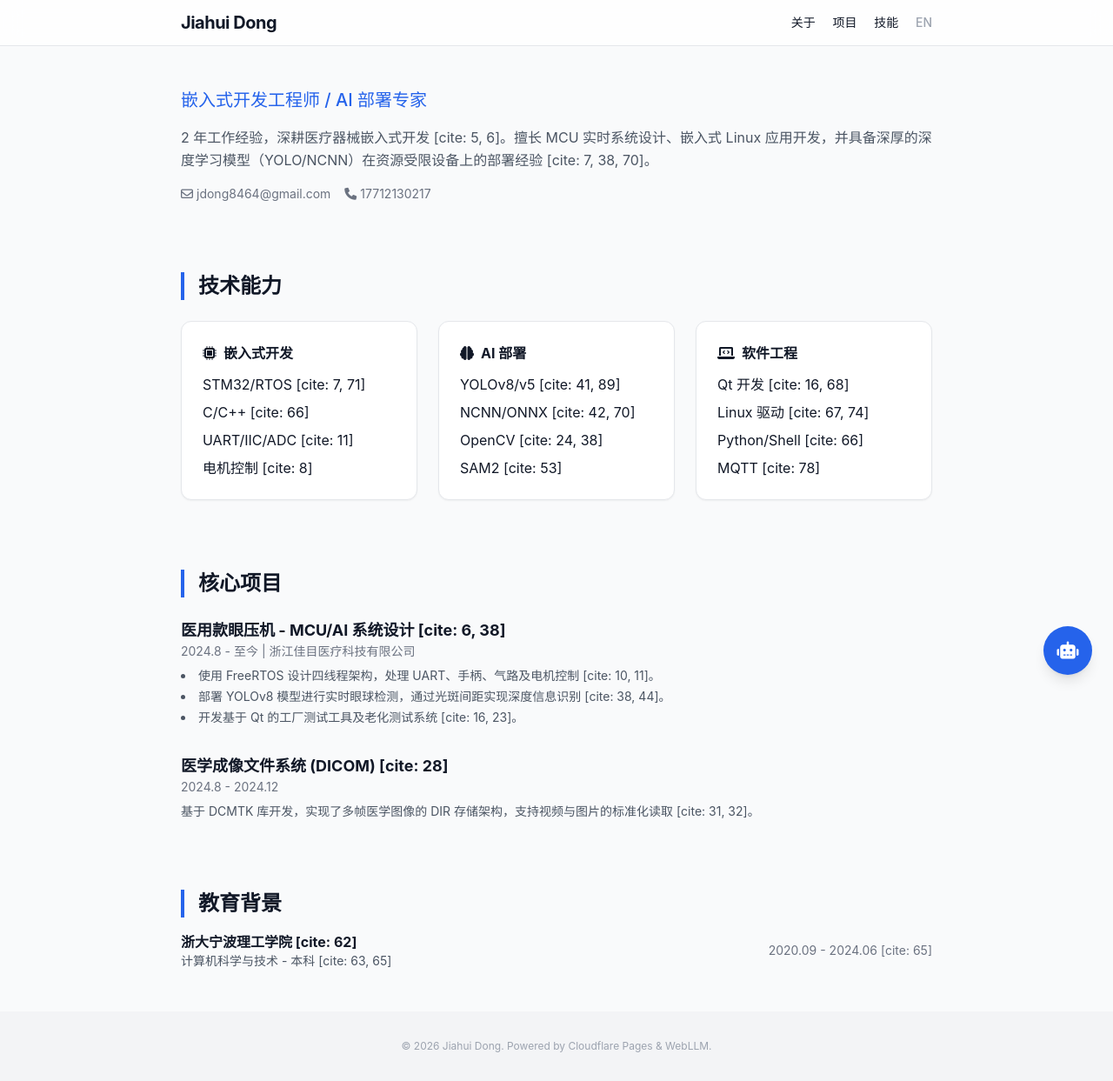
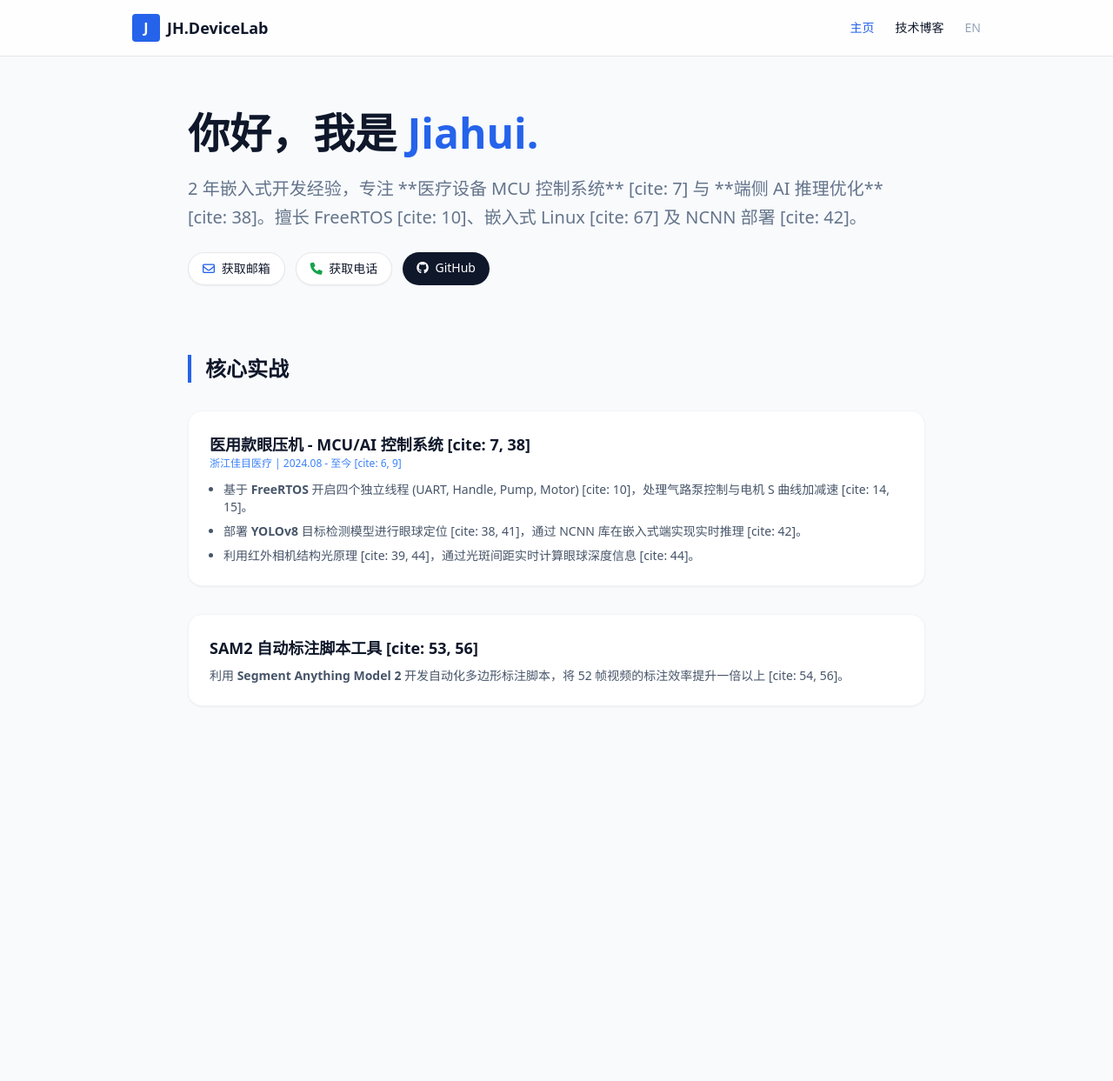
Before and after one commit to qlghmz/my-resume, a plain HTML site: page zh/index.html in a window 1280 px wide. Shown: the whole page at 87% size. After the commit the page ends 876 px from the top, so only its background shows below. Drawn offline with nearby package versions, Linux system fonts and the light colour scheme.

Commit message:
完善简历隐私保护并建立博客板块

```diff
--- a/zh/index.html
+++ b/zh/index.html
@@ -3,122 +3,75 @@
 <head>
     <meta charset="UTF-8">
     <meta name="viewport" content="width=device-width, initial-scale=1.0">
-    <title>嵌入式开发工程师</title>
+    <title>JH.Dev | 嵌入式 & AI 部署</title>
     <script src="https://cdn.tailwindcss.com"></script>
     <link rel="stylesheet" href="https://cdnjs.cloudflare.com/ajax/libs/font-awesome/6.0.0/css/all.min.css">
-    <style>
-        body { font-family: 'Inter', -apple-system, sans-serif; }
-        .tech-tag { @apply px-2 py-1 bg-blue-100 text-blue-800 text-xs rounded; }
-    </style>
 </head>
-<body class="bg-gray-50 text-gray-900">
+<body class="bg-slate-50 text-slate-900">
 
     <nav class="sticky top-0 bg-white/80 backdrop-blur-md border-b z-50">
-        <div class="max-w-4xl mx-auto px-4 py-3 flex justify-between items-center">
-            <span class="font-bold text-xl tracking-tight">Jiahui Dong</span>
-            <div class="space-x-4 text-sm font-medium">
-                <a href="#about" class="hover:text-blue-600">关于</a>
-                <a href="#projects" class="hover:text-blue-600">项目</a>
-                <a href="#skills" class="hover:text-blue-600">技能</a>
-                <a href="/en/" class="text-gray-400 hover:text-blue-600">EN</a>
+        <div class="max-w-5xl mx-auto px-6 py-4 flex justify-between items-center">
+            <div class="flex items-center gap-2">
+                <div class="w-8 h-8 bg-blue-600 rounded flex items-center justify-center text-white font-bold">J</div>
+                <span class="font-bold text-lg">JH.DeviceLab</span>
+            </div>
+            <div class="flex gap-6 text-sm font-medium">
+                <a href="#resume" class="text-blue-600">主页</a>
+                <a href="/blog/" class="hover:text-blue-600 transition-colors">技术博客</a>
+                <a href="/en/" class="text-slate-400 hover:text-blue-600">EN</a>
             </div>
         </div>
     </nav>
 
-    <main class="max-w-4xl mx-auto px-4 py-12 space-y-20">
+    <main class="max-w-4xl mx-auto px-6 py-16 space-y-20">
+        <section id="hero" class="space-y-6">
+            <h1 class="text-5xl font-black">你好，我是 <span class="text-blue-600">Jiahui.</span></h1>
+            <p class="text-xl text-slate-500 leading-relaxed">
+                2 年嵌入式开发经验，专注 **医疗设备 MCU 控制系统** [cite: 7] 与 **端侧 AI 推理优化** [cite: 38]。擅长 FreeRTOS [cite: 10]、嵌入式 Linux [cite: 67] 及 NCNN 部署 [cite: 42]。
+            </p>
+            <div class="flex flex-wrap gap-3">
+                <button onclick="reveal('mail')" id="m-btn" class="px-4 py-2 bg-white border rounded-full text-sm shadow-sm hover:border-blue-300">
+                    <i class="fa-regular fa-envelope mr-1 text-blue-600"></i> <span id="m-txt">获取邮箱</span>
+                </button>
+                <button onclick="reveal('phone')" id="p-btn" class="px-4 py-2 bg-white border rounded-full text-sm shadow-sm hover:border-green-300">
+                    <i class="fa-solid fa-phone mr-1 text-green-600"></i> <span id="p-txt">获取电话</span>
+                </button>
+                <a href="https://github.com/qlghmz" target="_blank" class="px-4 py-2 bg-slate-900 text-white rounded-full text-sm">
+                    <i class="fa-brands fa-github mr-1"></i> GitHub
+                </a>
+            </div>
+        </section>
 
-        <section id="about" class="flex flex-col md:flex-row items-center gap-8">
-            <div class="flex-1 space-y-4">
-                <p class="text-xl text-blue-600 font-medium">嵌入式开发工程师 / AI 部署专家</p>
-                <p class="text-gray-600 leading-relaxed">
-                    2 年工作经验，深耕医疗器械嵌入式开发 [cite: 5, 6]。擅长 MCU 实时系统设计、嵌入式 Linux 应用开发，并具备深厚的深度学习模型（YOLO/NCNN）在资源受限设备上的部署经验 [cite: 7, 38, 70]。
-                </p>
-                <div class="flex gap-4 text-sm">
-                    <a href="mailto:jdong8464@gmail.com" class="flex items-center gap-1 text-gray-500 hover:text-blue-600">
-                        <i class="fa-regular fa-envelope"></i> jdong8464@gmail.com
-                    </a>
-                    <span class="flex items-center gap-1 text-gray-500">
-                        <i class="fa-solid fa-phone"></i> 17712130217
-                    </span>
+        <section id="resume" class="space-y-8">
+            <h2 class="text-2xl font-bold border-l-4 border-blue-600 pl-4">核心实战</h2>
+            <div class="grid gap-8">
+                <div class="p-6 bg-white rounded-2xl border border-slate-100 shadow-sm">
+                    <h3 class="font-bold text-lg">医用款眼压机 - MCU/AI 控制系统 [cite: 7, 38]</h3>
+                    <p class="text-xs text-blue-500 mb-3">浙江佳目医疗 | 2024.08 - 至今 [cite: 6, 9]</p>
+                    <ul class="text-sm text-slate-600 space-y-2 list-disc ml-4">
+                        <li>基于 <strong>FreeRTOS</strong> 开启四个独立线程 (UART, Handle, Pump, Motor) [cite: 10]，处理气路泵控制与电机 S 曲线加减速 [cite: 14, 15]。</li>
+                        <li>部署 <strong>YOLOv8</strong> 目标检测模型进行眼球定位 [cite: 38, 41]，通过 NCNN 库在嵌入式端实现实时推理 [cite: 42]。</li>
+                        <li>利用红外相机结构光原理 [cite: 39, 44]，通过光斑间距实时计算眼球深度信息 [cite: 44]。</li>
+                    </ul>
+                </div>
+                <div class="p-6 bg-white rounded-2xl border border-slate-100 shadow-sm">
+                    <h3 class="font-bold text-lg">SAM2 自动标注脚本工具 [cite: 53, 56]</h3>
+                    <p class="text-sm text-slate-600 mt-2">利用 <strong>Segment Anything Model 2</strong> 开发自动化多边形标注脚本，将 52 帧视频的标注效率提升一倍以上 [cite: 54, 56]。</p>
                 </div>
             </div>
         </section>
-
-        <section id="skills" class="space-y-6">
-            <h2 class="text-2xl font-bold border-l-4 border-blue-600 pl-4">技术能力</h2>
-            <div class="grid grid-cols-1 md:grid-cols-3 gap-6">
-                <div class="p-6 bg-white rounded-xl shadow-sm border">
-                    <h3 class="font-bold mb-3"><i class="fa-solid fa-microchip mr-2"></i>嵌入式开发</h3>
-                    <div class="flex flex-wrap gap-2">
-                        <span class="tech-tag">STM32/RTOS [cite: 7, 71]</span>
-                        <span class="tech-tag">C/C++ [cite: 66]</span>
-                        <span class="tech-tag">UART/IIC/ADC [cite: 11]</span>
-                        <span class="tech-tag">电机控制 [cite: 8]</span>
-                    </div>
-                </div>
-                <div class="p-6 bg-white rounded-xl shadow-sm border">
-                    <h3 class="font-bold mb-3"><i class="fa-solid fa-brain mr-2"></i>AI 部署</h3>
-                    <div class="flex flex-wrap gap-2">
-                        <span class="tech-tag">YOLOv8/v5 [cite: 41, 89]</span>
-                        <span class="tech-tag">NCNN/ONNX [cite: 42, 70]</span>
-                        <span class="tech-tag">OpenCV [cite: 24, 38]</span>
-                        <span class="tech-tag">SAM2 [cite: 53]</span>
-                    </div>
-                </div>
-                <div class="p-6 bg-white rounded-xl shadow-sm border">
-                    <h3 class="font-bold mb-3"><i class="fa-solid fa-laptop-code mr-2"></i>软件工程</h3>
-                    <div class="flex flex-wrap gap-2">
-                        <span class="tech-tag">Qt 开发 [cite: 16, 68]</span>
-                        <span class="tech-tag">Linux 驱动 [cite: 67, 74]</span>
-                        <span class="tech-tag">Python/Shell [cite: 66]</span>
-                        <span class="tech-tag">MQTT [cite: 78]</span>
-                    </div>
-                </div>
-            </div>
-        </section>
-
-        <section id="projects" class="space-y-6">
-            <h2 class="text-2xl font-bold border-l-4 border-blue-600 pl-4">核心项目</h2>
-            <div class="space-y-8">
-                <div class="group">
-                    <h3 class="text-lg font-bold group-hover:text-blue-600 transition-colors">医用款眼压机 - MCU/AI 系统设计 [cite: 6, 38]</h3>
-                    <p class="text-sm text-gray-500 mb-2">2024.8 - 至今 | 浙江佳目医疗科技有限公司</p>
-                    <ul class="list-disc list-inside text-gray-600 text-sm space-y-1">
-                        <li>使用 FreeRTOS 设计四线程架构，处理 UART、手柄、气路及电机控制 [cite: 10, 11]。</li>
-                        <li>部署 YOLOv8 模型进行实时眼球检测，通过光斑间距实现深度信息识别 [cite: 38, 44]。</li>
-                        <li>开发基于 Qt 的工厂测试工具及老化测试系统 [cite: 16, 23]。</li>
-                    </ul>
-                </div>
-                <div class="group">
-                    <h3 class="text-lg font-bold group-hover:text-blue-600 transition-colors">医学成像文件系统 (DICOM) [cite: 28]</h3>
-                    <p class="text-sm text-gray-500 mb-2">2024.8 - 2024.12</p>
-                    <p class="text-gray-600 text-sm">基于 DCMTK 库开发，实现了多帧医学图像的 DIR 存储架构，支持视频与图片的标准化读取 [cite: 31, 32]。</p>
-                </div>
-            </div>
-        </section>
-
-        <section id="education" class="space-y-4">
-            <h2 class="text-2xl font-bold border-l-4 border-blue-600 pl-4">教育背景</h2>
-            <div class="flex justify-between items-center">
-                <div>
-                    <h3 class="font-bold">浙大宁波理工学院 [cite: 62]</h3>
-                    <p class="text-sm text-gray-600">计算机科学与技术 - 本科 [cite: 63, 65]</p>
-                </div>
-                <p class="text-sm text-gray-500">2020.09 - 2024.06 [cite: 65]</p>
-            </div>
-        </section>
-
     </main>
 
-    <footer class="bg-gray-100 py-8 text-center text-gray-400 text-xs">
-        <p>© 2026 Jiahui Dong. Powered by Cloudflare Pages & WebLLM.</p>
-    </footer>
-
-    <div id="ai-chat-widget" class="fixed bottom-6 right-6">
-        <button class="w-14 h-14 bg-blue-600 text-white rounded-full shadow-lg hover:scale-110 transition-transform flex items-center justify-center">
-            <i class="fa-solid fa-robot text-xl"></i>
-        </button>
-    </div>
-
+    <script>
+        function reveal(t) {
+            if(t==='mail'){
+                document.getElementById('m-txt').innerText = "jdong8464@gmail.com"; [cite: 4]
+                document.getElementById('m-btn').classList.add('bg-blue-50');
+            } else {
+                document.getElementById('p-txt').innerText = "177 1213 0217"; [cite: 3]
+                document.getElementById('p-btn').classList.add('bg-green-50');
+            }
+        }
+    </script>
 </body>
 </html>
```
Also changed, not shown: blog/index.html (added, +51 -0 lines).
